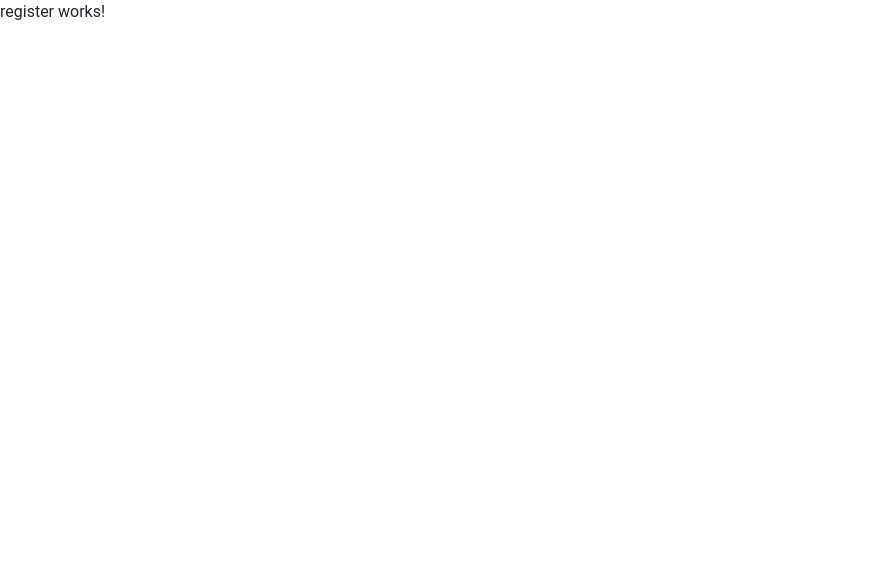
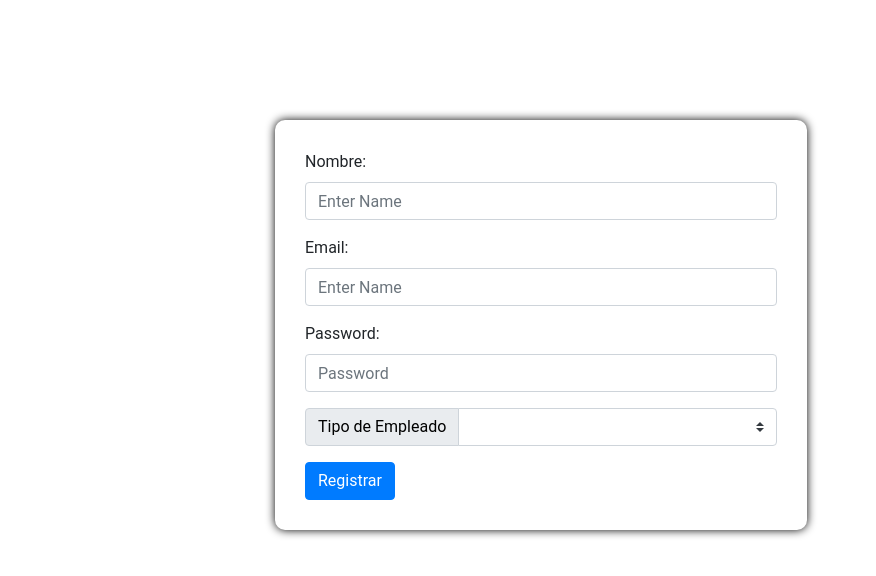
Before and after one commit to pcu4troblo/petrolitos-front, an Angular app: page /register in a window 1280 px wide. Shown: the top 576 px of the page, without its empty margins (0-876 px from the left). Built offline with nearby package versions, Linux system fonts and the light colour scheme.

Commit message:
Aplicado Routing, reactive forms al login y al register

```diff
--- a/src/app/app-routing.module.ts
+++ b/src/app/app-routing.module.ts
@@ -4,13 +4,14 @@ import { EditProfileComponent } from './components/edit-profile/edit-profile.com
 import { LoginComponent } from './components/login/login.component';
 import { RegisterComponent } from './components/register/register.component';
 import { InicioComponent } from './components/inicio/inicio.component';
+import { AuthGuard } from './guard/auth.guard';
 
 
 const routes: Routes = [
-  { path: 'editar', component: EditProfileComponent},
+  { path: 'editar', component: EditProfileComponent, canActivate: [AuthGuard]},
   { path: 'login', component: LoginComponent},
   { path: 'register', component: RegisterComponent},
-  { path: '', component: InicioComponent}
+  { path: '', component: InicioComponent, canActivate: [AuthGuard]}
 ];
 
 @NgModule({
--- a/src/app/app.module.ts
+++ b/src/app/app.module.ts
@@ -13,6 +13,7 @@ import { SidenavComponent } from './tools/sidenav/sidenav.component';
 import { EditProfileComponent } from './components/edit-profile/edit-profile.component';
 import { LoginComponent } from './components/login/login.component';
 import { RegisterComponent } from './components/register/register.component';
+import { AuthGuard } from './guard/auth.guard';
 
 @NgModule({
   declarations: [
@@ -32,7 +33,7 @@ import { RegisterComponent } from './components/register/register.component';
     BrowserAnimationsModule,
     ReactiveFormsModule
   ],
-  providers: [ServicesService],
+  providers: [ServicesService, AuthGuard],
   bootstrap: [AppComponent]
 })
 export class AppModule { }
--- a/src/app/components/inicio/inicio.component.html
+++ b/src/app/components/inicio/inicio.component.html
@@ -43,7 +43,7 @@
                     </button>
                 </div>
                 <div class="modal-body">
-                    <form [formGroup]="incidentForm" (ngSubmit)="onSubmit()">
+                    <form [formGroup]="incidentForm">
                         <div class="form-group">
                             <label class="title" for="exampleInputEmail1">Tittle:</label>
                             <input formControlName="tittle" type="text" class="form-control" id="exampleInputText"
@@ -81,7 +81,7 @@
                                 tiene.</small>
                         </div>
                         <div class="form-footer">
-                            <button type="submit" data-dismiss="modal" class="btn btn-primary">Submit</button>
+                            <button type="submit" data-dismiss="modal" (click)="onSubmit()" class="btn btn-primary">Submit</button>
                         </div>
 
                     </form>
--- a/src/app/components/inicio/inicio.component.ts
+++ b/src/app/components/inicio/inicio.component.ts
@@ -28,26 +28,15 @@ export class InicioComponent implements OnInit {
     });
 
     this.services.getIncidents().subscribe(res => {
-      console.log(res);
       this.incidents = res.incident;
-      console.log(this.incidents[0]);
     });
   }
 
   onSubmit(): void {
-    /*console.log(this.incidentForm.value);
+    console.log(this.incidentForm.value);
     this.services.saveReport(this.incidentForm.value).subscribe(res => {
       console.log(res);
-    });*/
-
-    this.services.getIncidents().subscribe(res => {
-      console.log(res);
     });
-
-    this.services.getUsers().subscribe(res => {
-      console.log(res);
-    });
-
   }
 
   editProfile(){
--- a/src/app/components/login/login.component.html
+++ b/src/app/components/login/login.component.html
@@ -1,15 +1,15 @@
 <div class="container">
     <div class="row justify-content-center">
         <div class="col-sm-8">
-            <form class="form-content">
+            <form [formGroup]="user" (ngSubmit)="onLogin()" class="form-content">
                 <div class="form-group">
                     <label for="exampleInputEmail1">Email address</label>
-                    <input type="email" class="form-control" id="exampleInputEmail1" aria-describedby="emailHelp"
+                    <input type="email" class="form-control" formControlName="email" aria-describedby="emailHelp"
                         placeholder="Enter email">
                 </div>
                 <div class="form-group">
                     <label for="exampleInputPassword1">Password</label>
-                    <input type="password" class="form-control" id="exampleInputPassword1" placeholder="Password">
+                    <input type="password" class="form-control" formControlName="password" placeholder="Password">
                 </div>
                 <div class="form-group form-check">
                     <small id="emailHelp" class="form-text text-muted">Registrarse>></small>
--- a/src/app/components/login/login.component.ts
+++ b/src/app/components/login/login.component.ts
@@ -1,4 +1,7 @@
 import { Component, OnInit } from '@angular/core';
+import { FormGroup, FormControl } from '@angular/forms';
+import { ServicesService } from 'src/app/services/services.service';
+import { Router } from '@angular/router';
 
 @Component({
   selector: 'app-login',
@@ -7,9 +10,28 @@ import { Component, OnInit } from '@angular/core';
 })
 export class LoginComponent implements OnInit {
 
-  constructor() { }
+  user: FormGroup;
+  token: any;
+
+  constructor(
+    private service: ServicesService,
+    private router: Router
+    ) { }
 
   ngOnInit() {
+    this.user = new FormGroup({
+      email : new FormControl(),
+      password: new FormControl(),
+    })
+  }
+
+  onLogin(): void{
+   this.service.login(this.user.value).subscribe( res => {
+     console.log(res.accessToken);
+     /*this.token = res.accesToken;
+     localStorage.setItem('token', res.accesToken)*/
+
+   })
   }
 
 }
--- a/src/app/components/register/register.component.css
+++ b/src/app/components/register/register.component.css
@@ -0,0 +1,12 @@
+.form-content{
+    padding: 30px;
+    border-radius: 10px;
+    box-shadow: 0px 0px 10px 0px #000;
+    position: absolute;
+    top: 15vh;
+    width: 70%;
+}
+
+.input-group-text{
+    color: black;
+}
--- a/src/app/components/register/register.component.html
+++ b/src/app/components/register/register.component.html
@@ -1 +1,32 @@
-<p>register works!</p>
+<div class="container">
+    <div class="row justify-content-center">
+        <div class="col-sm-8">
+            <form class="form-content" [formGroup]="user" (ngSubmit)="onRegister()">
+                <div class="form-group">
+                    <label for="exampleInputEmail1">Nombre:</label>
+                    <input type="text" class="form-control" formControlName="name"
+                        placeholder="Enter Name">
+                </div>
+                <div class="form-group">
+                    <label for="exampleInputEmail1">Email:</label>
+                    <input type="text" class="form-control" formControlName="email"
+                        placeholder="Enter Name">
+                </div>
+                <div class="form-group">
+                    <label for="exampleInputPassword1">Password:</label>
+                    <input type="password" class="form-control" formControlName="password" placeholder="Password">
+                </div>
+                <div class="input-group mb-3">
+                    <div class="input-group-prepend">
+                      <label class="input-group-text" for="inputGroupSelect01">Tipo de Empleado</label>
+                    </div>
+                    <select class="custom-select" id="inputGroupSelect01" formControlName="tipo">
+                      <option value="empleado">Empleado</option>
+                      <option value="proveedor">Proveedor</option>
+                    </select>
+                  </div>
+                <button type="submit" class="btn btn-primary">Registrar</button>
+            </form>
+        </div>
+    </div>
+</div>
--- a/src/app/components/register/register.component.ts
+++ b/src/app/components/register/register.component.ts
@@ -1,4 +1,7 @@
 import { Component, OnInit } from '@angular/core';
+import { FormControl, FormGroup } from '@angular/forms';
+import { ServicesService } from 'src/app/services/services.service';
+import { Router } from '@angular/router';
 
 @Component({
   selector: 'app-register',
@@ -7,9 +10,27 @@ import { Component, OnInit } from '@angular/core';
 })
 export class RegisterComponent implements OnInit {
 
-  constructor() { }
+  user: FormGroup;
+
+  constructor(
+    private service: ServicesService,
+    private router: Router
+    ) { }
 
   ngOnInit() {
+    this.user = new FormGroup({
+      name : new FormControl(),
+      email : new FormControl(),
+      password: new FormControl(),
+      tipo: new FormControl()
+    })
+  }
+
+  onRegister():void{
+    this.service.register(this.user.value).subscribe( res => {
+      console.log(res);
+      this.router.navigate(['/login'])
+    })
   }
 
 }
--- /dev/null
+++ b/src/app/guard/auth.guard.ts
@@ -0,0 +1,24 @@
+import { Injectable } from '@angular/core';
+import { CanActivate, Router } from '@angular/router';
+import { ServicesService } from '../services/services.service';
+
+@Injectable({
+  providedIn: 'root'
+})
+export class AuthGuard implements CanActivate {
+
+  constructor(
+    private router: Router,
+    private service: ServicesService
+  ){}
+
+  canActivate(): boolean{
+    if(this.service.loggedIn()){
+      return true;
+    }else{
+      this.router.navigate(['/login']);
+      return false
+    }
+  }
+
+}
--- a/src/app/services/services.service.ts
+++ b/src/app/services/services.service.ts
@@ -23,4 +23,17 @@ export class ServicesService {
     return this.httpClient.get(this.api_url+"/employees");
   }
 
+  register(user: any){
+    return this.httpClient.post(this.api_url+"/register", user);
+  }
+
+  login(user:any){
+    return this.httpClient.post<any>(this.api_url+"/login", user);
+  }
+
+  loggedIn(){
+    return !!localStorage.getItem('token');
+  }
+
+
 }
```
Also changed, not shown: 1 other file (tests, documents, lock files or other folders).
